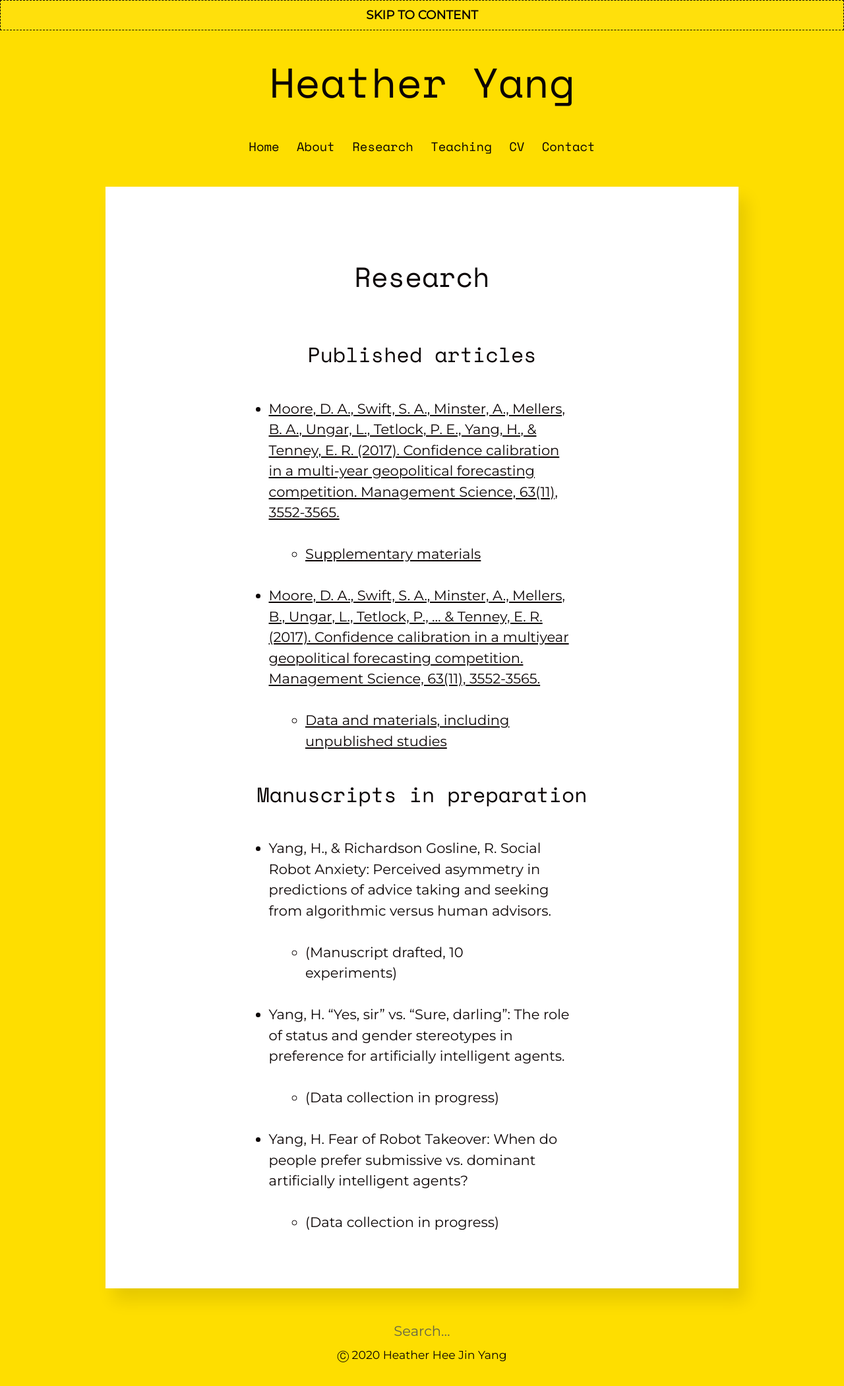
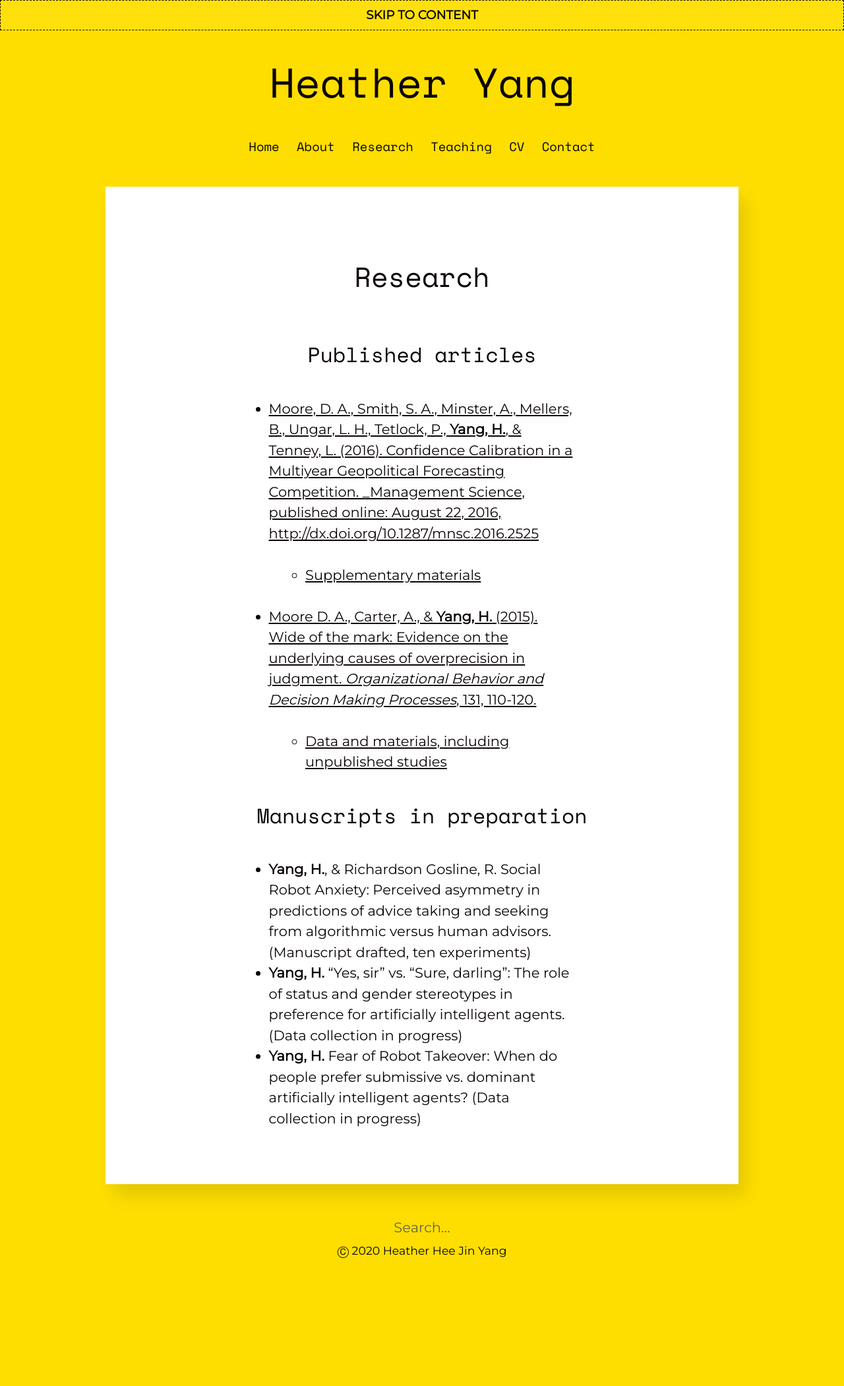
Before and after one commit to heatherhjyang/heatherhjyang.github.io, a Jekyll site: the page built from research.md, in a window 1280 px wide. Shown: the whole page at 66% size. Built offline with Jekyll 4.4.1, drawn with Linux system fonts in a browser that asks for light colours; after the commit the page ends 1944 px from its top, so only the background shows below that.

Commit message:
Update research.md

```diff
--- a/research.md
+++ b/research.md
@@ -4,18 +4,17 @@ title: Research
 ---
 
 ### Published articles
-* [Moore, D. A., Swift, S. A., Minster, A., Mellers, B. A., Ungar, L., Tetlock, P. E., Yang, H., & Tenney, E. R. (2017). Confidence calibration in a multi-year geopolitical forecasting competition. Management Science, 63(11), 3552-3565.](http://learnmoore.org/CAC/CAC.pdf)
+
+
+* [Moore, D. A., Smith, S. A., Minster, A., Mellers, B., Ungar, L. H., Tetlock, P., **Yang, H.**, & Tenney, L. (2016). Confidence Calibration in a Multiyear Geopolitical Forecasting Competition. _Management Science, published online: August 22, 2016, http://dx.doi.org/10.1287/mnsc.2016.2525](http://learnmoore.org/CAC/CAC.pdf)
 	* [Supplementary materials](https://osf.io/ecmk6/)
-* [Moore, D. A., Swift, S. A., Minster, A., Mellers, B., Ungar, L., Tetlock, P., ... & Tenney, E. R. (2017). Confidence calibration in a multiyear geopolitical forecasting competition. Management Science, 63(11), 3552-3565.](http://learnmoore.org/BDE/BDE.pdf)
+
+
+* [Moore D. A., Carter, A., & **Yang, H.** (2015). Wide of the mark: Evidence on the underlying causes of overprecision in judgment. _Organizational Behavior and Decision Making Processes_, 131, 110-120.](http://learnmoore.org/BDE/BDE.pdf)
 	* [Data and materials, including unpublished studies](http://learnmoore.org/BDE/)
 
 ### Manuscripts in preparation
 
-* Yang, H., & Richardson Gosline, R. Social Robot Anxiety: Perceived asymmetry in predictions of advice taking and seeking from algorithmic versus human advisors.
-	* (Manuscript drafted, 10 experiments)
-
-* Yang, H. “Yes, sir” vs. “Sure, darling”: The role of status and gender stereotypes in preference for artificially intelligent agents.
-	* (Data collection in progress)
-
-* Yang, H. Fear of Robot Takeover: When do people prefer submissive vs. dominant artificially intelligent agents?
-	* (Data collection in progress)
+* **Yang, H.**, & Richardson Gosline, R. Social Robot Anxiety: Perceived asymmetry in predictions of advice taking and seeking from algorithmic versus human advisors. (Manuscript drafted, ten experiments)
+* **Yang, H.** “Yes, sir” vs. “Sure, darling”: The role of status and gender stereotypes in preference for artificially intelligent agents. (Data collection in progress)
+* **Yang, H.** Fear of Robot Takeover: When do people prefer submissive vs. dominant artificially intelligent agents? (Data collection in progress)
```
